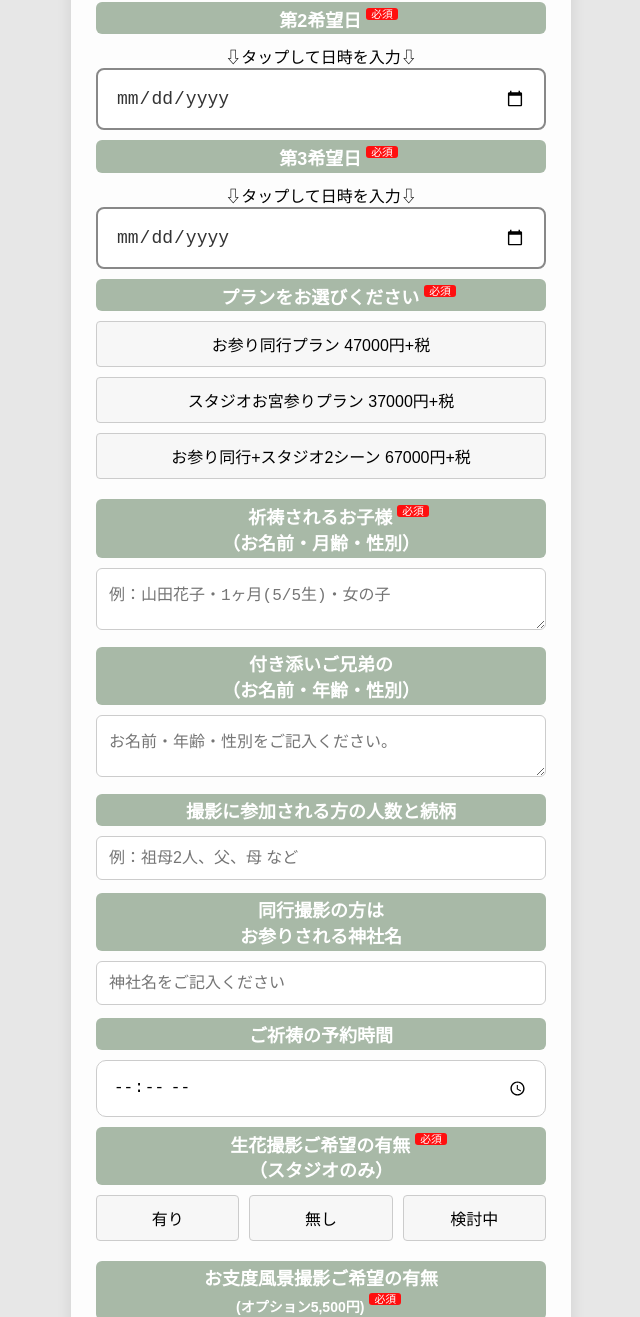
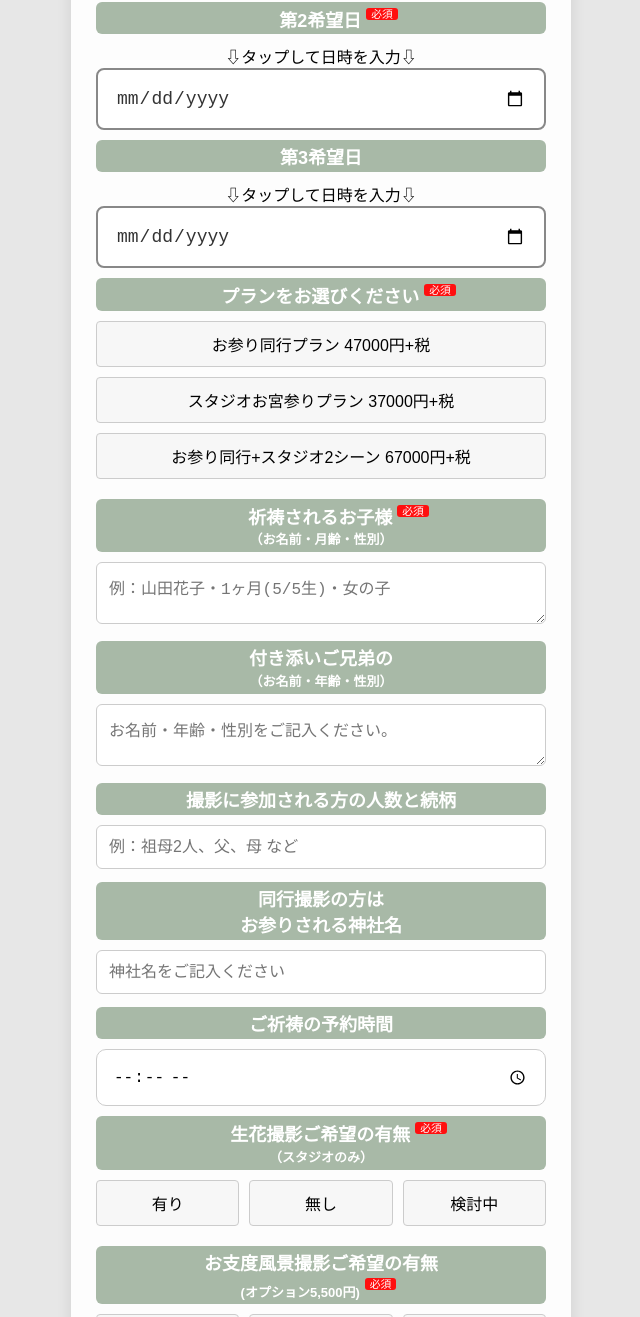
Before and after one commit to officialline0101/Suzukisyasinzimusyo-Omiyamairi, a plain HTML site: page index.html in a window 1280 px wide. Shown: the part 663-1980 px from the top of the page, without its empty margins (319-959 px from the left). Drawn offline with Linux system fonts and the light colour scheme; a script that the page names is missing.

Commit message:
Update index.html

```diff
--- a/index.html
+++ b/index.html
@@ -120,7 +120,8 @@
 
         .label {
             display: block;
-    margin-top: 10px; /* ← ここを変更 */
+            margin-top: 10px;
+            /* ← ここを変更 */
             margin-bottom: 10px;
             padding: 3px;
             font-weight: 600;
@@ -136,7 +137,8 @@
 
         .labelhidarizurasi {
             display: block;
-    margin-top: 10px; /* ← ここを変更 */
+            margin-top: 10px;
+            /* ← ここを変更 */
             margin-bottom: 10px;
             padding: 3px;
             font-weight: 600;
@@ -651,7 +653,8 @@
             width: 100%;
             padding: 15px;
             font-size: 18px;
-    font-weight: bold; /* ← これを追加 */
+            font-weight: bold;
+            /* ← これを追加 */
             background-color: #a8b9a7;
         }
 
@@ -965,7 +968,8 @@
         <input type="text" id="name" placeholder="お名前を入力してください" oninput="saveInput('name')">
 
         <div class="label">ご住所<span class="required">必須</span></div>
-        <input type="text" id="Yourresidentialaddress" placeholder="ご住所を入力してください" oninput="saveInput('Yourresidentialaddress')">
+        <input type="text" id="Yourresidentialaddress" placeholder="ご住所を入力してください"
+            oninput="saveInput('Yourresidentialaddress')">
 
         <div class="label">電話番号<span class="required">必須</span></div>
         <input type="tel" id="phone" placeholder="電話番号を入力してください" oninput="saveInput('phone')">
@@ -984,7 +988,7 @@
             <span class="placeholder" id="placeholder2">⇩タップして日時を入力⇩</span>
             <input type="date" id="date2" class="datetime-input" placeholder=" " aria-label="タップして日時を入力">
         </div>
-        <div class="label">第3希望日<span class="required">必須</span></div>
+        <div class="labelhidarizurasi">第3希望日</div>
 
         <!-- カスタム placeholder 表示用 -->
         <div class="datetime-wrapper" style="text-align: center;">
@@ -999,10 +1003,11 @@
             <button type="button" id="repeatVisit" onclick="selectVisit(this)">お参り同行+スタジオ2シーン 67000円+税</button>
         </div>
 
-        <div class="label">祈祷されるお子様<span class="required">必須</span><br>（お名前・月齢・性別）</div>
+        <div class="label">祈祷されるお子様<span class="required">必須</span><br><span style="font-size: 13px;">（お名前・月齢・性別）</span>
+        </div>
         <textarea id="mugwortmainkid" placeholder="例：山田花子・1ヶ月(5/5生)・女の子"></textarea>
 
-        <div class="labelhidarizurasi">付き添いご兄弟の<br>（お名前・年齢・性別）</div>
+        <div class="labelhidarizurasi">付き添いご兄弟の<br><span style="font-size: 13px;">（お名前・年齢・性別）</span></div>
         <textarea id="mugwortsiblinginfo" placeholder="お名前・年齢・性別をご記入ください。"></textarea>
 
         <div class="labelhidarizurasi">撮影に参加される方の人数と続柄</div>
@@ -1014,14 +1019,16 @@
         <div class="labelhidarizurasi">ご祈祷の予約時間</div>
         <input type="time" id="mugwortreservationtime">
 
-        <div class="label">生花撮影ご希望の有無<span class="required">必須</span><br>（スタジオのみ）</div>
+        <div class="label">生花撮影ご希望の有無<span class="required">必須</span><br><span style="font-size: 13px;">（スタジオのみ）</span>
+        </div>
         <div class="Freshflowerphotography-buttons">
             <button type="button" onclick="selectFreshflowerphotography(this)">有り</button>
             <button type="button" onclick="selectFreshflowerphotography(this)">無し</button>
             <button type="button" onclick="selectFreshflowerphotography(this)">検討中</button>
         </div>
 
-        <div class="labelhidarizurasi">お支度風景撮影ご希望の有無<br><span style="font-size: 14px;">(オプション5,500円)</span><span class="required">必須</span></div>
+        <div class="labelhidarizurasi">お支度風景撮影ご希望の有無<br><span style="font-size: 13px;">(オプション5,500円)</span><span
+                class="required">必須</span></div>
         <div class="preparationphoto-buttons">
             <button type="button" onclick="selectpreparationphoto(this)">有り</button>
             <button type="button" onclick="selectpreparationphoto(this)">無し</button>
@@ -1057,7 +1064,7 @@
             </a>
         </div>
 
-        <div class="labelhidarizurasi">ご質問/ご相談<br>（質問等お気軽にご記入ください）</div>
+        <div class="labelhidarizurasi">ご質問/ご相談<br><span style="font-size: 13px;">（質問等お気軽にご記入ください）</span></div>
         <textarea id="message" rows="4" placeholder="メッセージを入力してください"></textarea>
 
         <button class="submit-button" onclick="submitForm()" div id="section-message">送信</button>
```
Lines whose indentation alone changed are shown as unchanged.
